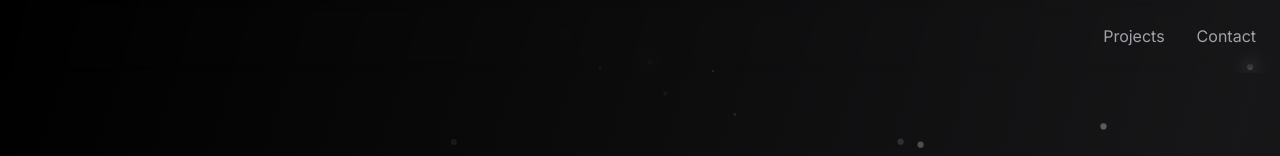
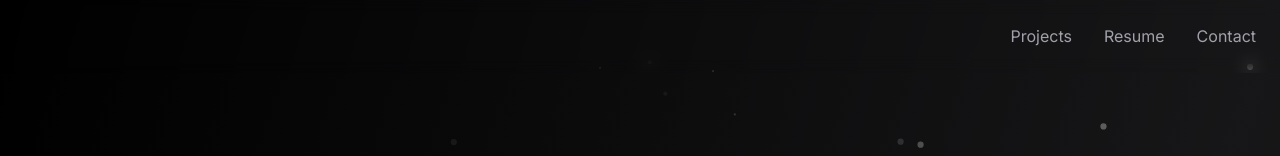
Before and after one commit to sahil7886/personal_website, a Next.js app: page / in a window 1280 px wide. Shown: the top 156 px of the page. Built offline with nearby package versions, Linux system fonts and the light colour scheme.

Commit message:
added resume

```diff
--- a/src/app/components/nav.tsx
+++ b/src/app/components/nav.tsx
@@ -2,7 +2,17 @@
 import Link from "next/link";
 import React, { useEffect, useRef, useState } from "react";
 
-export const Navigation: React.FC = () => {
+interface NavigationItem {
+	name: string;
+	href: string;
+	external?: boolean;
+}
+
+interface NavigationProps {
+	items: NavigationItem[];
+}
+
+export const Navigation: React.FC<NavigationProps> = ({ items }) => {
 	const ref = useRef<HTMLElement>(null);
 	const [isIntersecting, setIntersecting] = useState(true);
 
@@ -27,18 +37,16 @@ export const Navigation: React.FC = () => {
 			>
 				<div className="container flex flex-row-reverse items-center justify-between p-6 mx-auto">
 					<div className="flex justify-between gap-8">
-						<Link
-							href="#projects"
-							className="duration-200 text-zinc-400 hover:text-zinc-100 animate-fade-in"
-						>
-							Projects
-						</Link>
-						<Link
-							href="#contact"
-							className="duration-200 text-zinc-400 hover:text-zinc-100 animate-fade-in"
-						>
-							Contact
-						</Link>
+						{items.map((item) => (
+							<Link
+								key={item.name}
+								href={item.href}
+								target={item.external ? "_blank" : undefined}
+								className="duration-200 text-zinc-400 hover:text-zinc-100 animate-fade-in"
+							>
+								{item.name}
+							</Link>
+						))}
 					</div>
 
 					<Link
--- a/src/app/page.tsx
+++ b/src/app/page.tsx
@@ -8,8 +8,9 @@ import { ChevronDown } from "lucide-react";
 import { projects } from "../data/projects";
 
 const navigation = [
-  { name: "Projects", href: "" },
-  { name: "Contact", href: "" },
+  { name: "Projects", href: "#projects" },
+  { name: "Resume", href: "/resume.pdf", external: true },
+  { name: "Contact", href: "#contact" },
 ];
 
 const socials = [
@@ -36,7 +37,7 @@ const socials = [
 export default function Home() {
   return (
     <div className="flex flex-col items-center justify-center w-full min-h-screen overflow-hidden bg-gradient-to-tl from-black via-zinc-500/20 to-black">
-      <Navigation/>
+      <Navigation items={navigation}/>
       <div className="mt-60 mb-16 text-center animate-fade-in">
         <h2 className="text-xl text-zinc-300 hover:text-transparent duration-500">
           Hey there! I&apos;m
```
Also changed, not shown: 1 other file (tests, documents, lock files or other folders).
